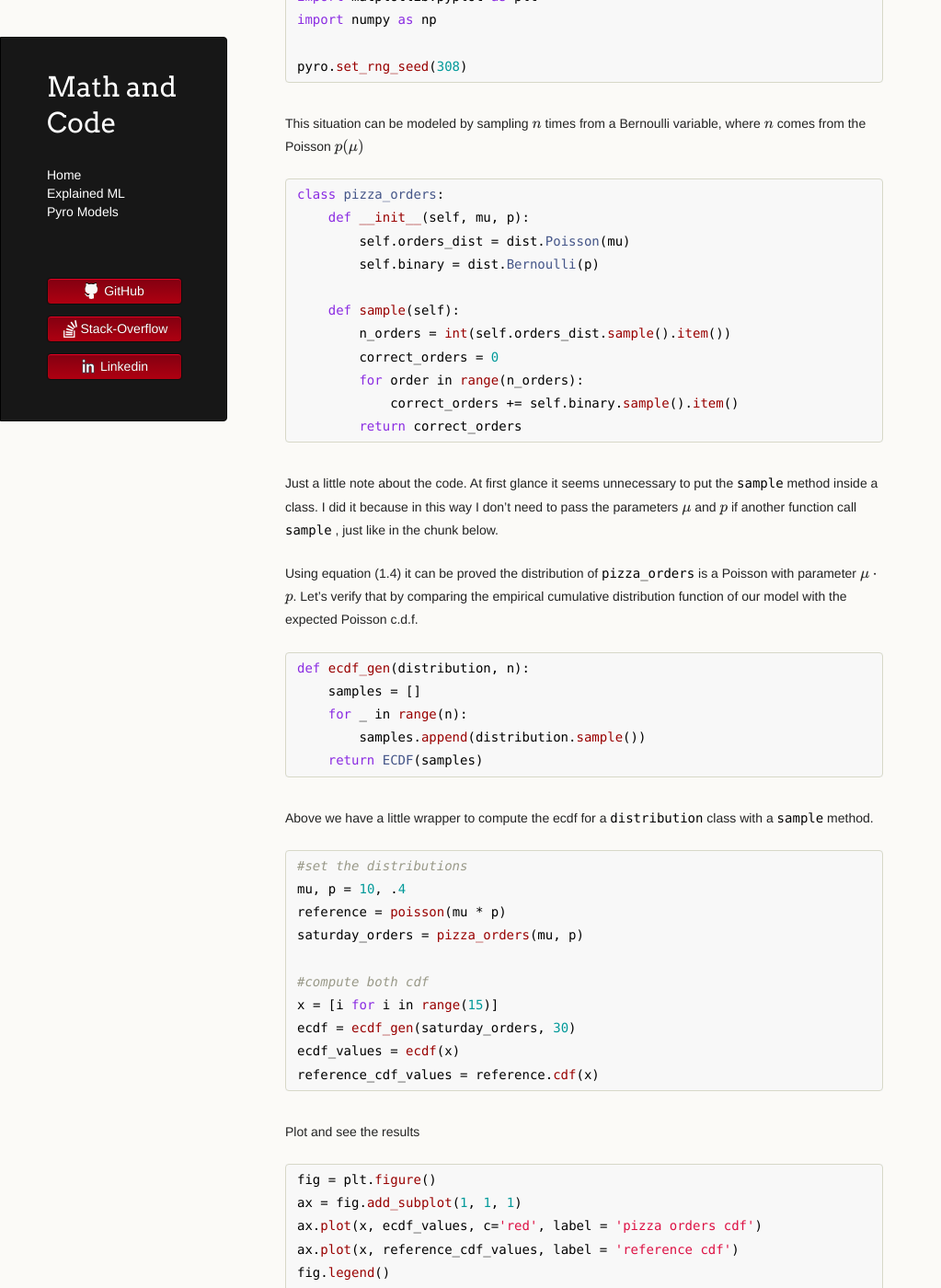
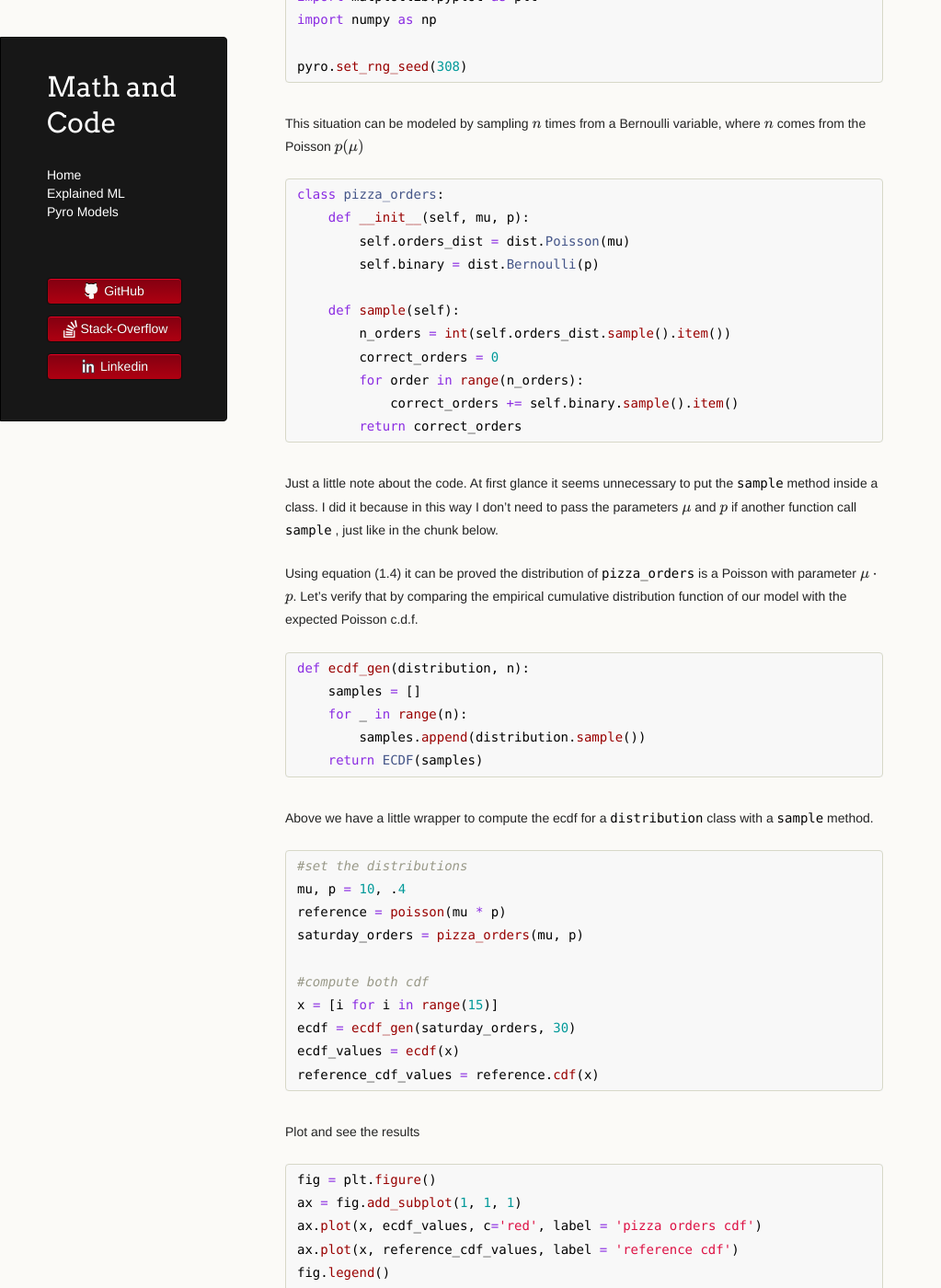
Before and after one commit to LemonPy29/LemonPy29.github.io, a Jekyll site: the page built from pyro-models/basic-examples.md, in a window 1280 px wide and 1400 px high, scrolled down 1167 px. Shown: the whole window at 92% size, without its empty margins (0-1023 px from the left). Built offline with Jekyll 4.4.1, drawn with Linux system fonts in a browser that asks for light colours; nearby versions of some CDN libraries; the repository's description, which GitHub fills in, is left out.

Commit message:
Update rouge-github.scss

```diff
--- a/_sass/rouge-github.scss
+++ b/_sass/rouge-github.scss
@@ -181,10 +181,10 @@
   color: #008080;
 }
 .highlight .ow {
-  color: #000000;
+  color: #8A2BE2;
 }
 .highlight .o {
-  color: #000000;
+  color: #8A2BE2;
 }
 .highlight .w {
   color: #bbbbbb;
```
